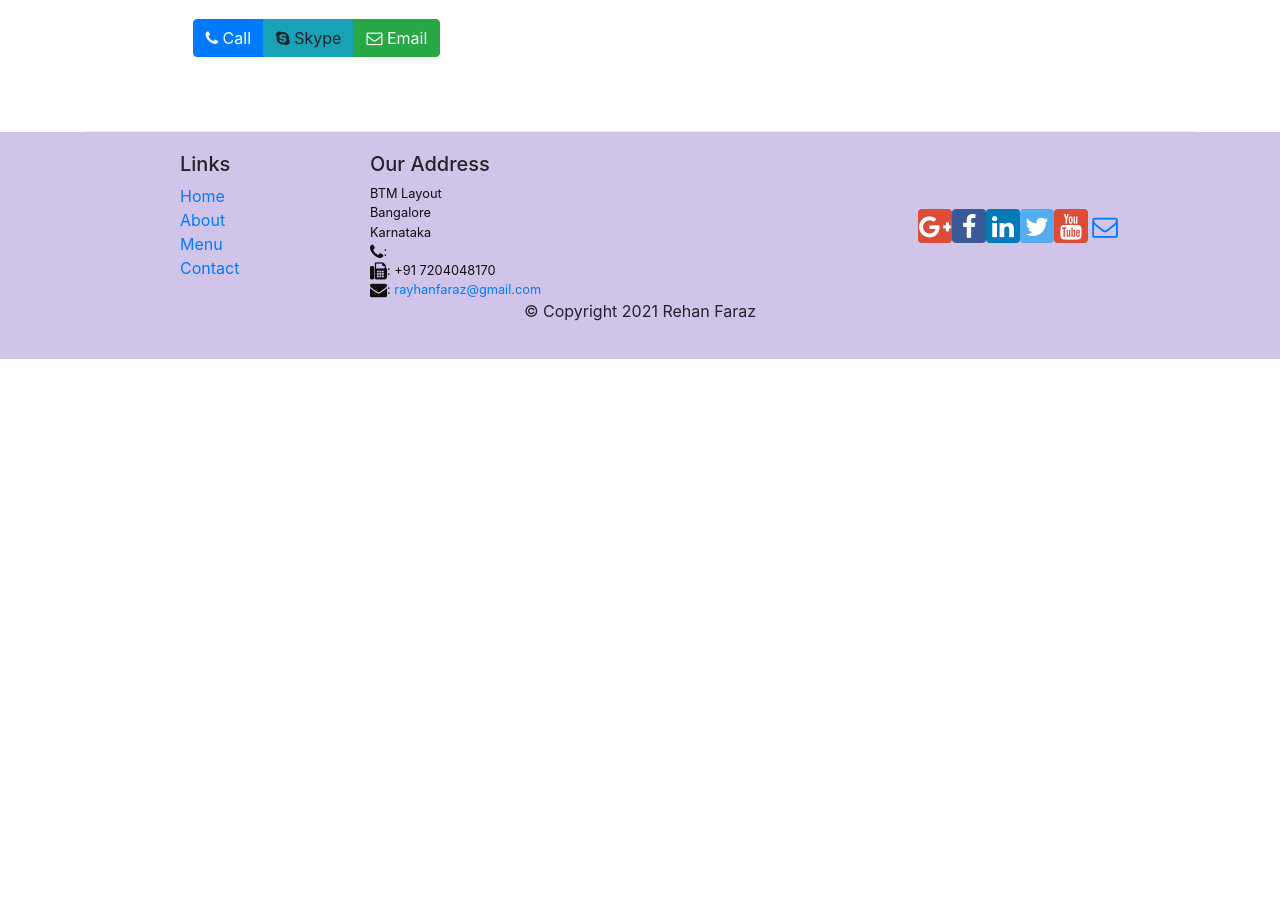
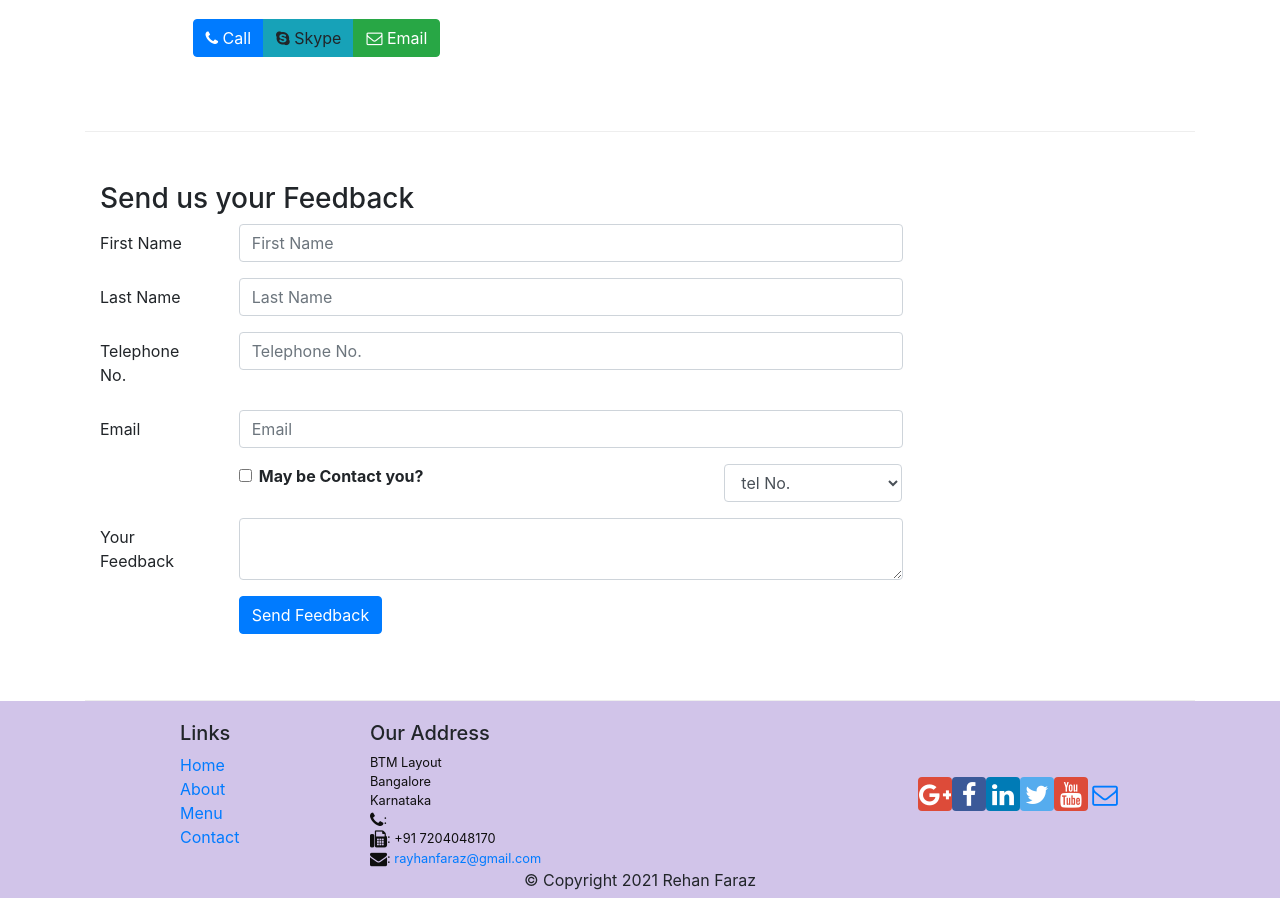
Before and after one commit to rehandbit/confusion, a React (Create React App) app: page /contactus in a window 1280 px wide. Shown: the part 740-1638 px from the top of the page. Before the commit the page ends 1099 px from the top, so only its background shows below. Built offline with nearby package versions, Linux system fonts and the light colour scheme.

Commit message:
Controlled Form

```diff
--- a/src/Components/AboutComponent.js
+++ b/src/Components/AboutComponent.js
@@ -3,11 +3,10 @@ import { Breadcrumb, BreadcrumbItem, Card, CardBody, CardHeader, Media } from 'r
 import { Link } from 'react-router-dom';
 import { LEADERS } from '../shared/leaders';
 
-function About() {
 
 // here i have pulling data directly from LEADERS from leaders.js
 // i take leaderssss const because there is already leaders , leader in another file in order get out of confusion i changed name to leaderssss and mapping directly into LEADERS
-
+function About() {
     const leaderssss = LEADERS.map((leadere) => {
         return (
            <Media tag="li">
--- a/src/Components/ContactComponent.js
+++ b/src/Components/ContactComponent.js
@@ -1,8 +1,46 @@
-import React from 'react';
+import React, { Component } from 'react';
 import { Link } from 'react-router-dom';
-import { Breadcrumb, BreadcrumbItem } from 'reactstrap';
+import { Breadcrumb, BreadcrumbItem,  Col, Form, FormGroup, Input, Label, Button } from 'reactstrap';
 
-function Contact(props) {
+
+    class  Contact extends Component {
+        constructor(props) {
+            super(props)
+
+            this.state = {
+                firstName: '',
+                lastName: '',
+                telNum: '',
+                email: '',
+                agree: false,
+                contactType: 'Tel.',
+                message: ''
+            }
+            this.handleSubmit = this.handleSubmit.bind(this)
+            this.handleInputChange = this.handleInputChange.bind(this)
+
+        }
+
+        handleInputChange(event) {
+            const target = event.target;
+            const value = target.type === 'checkbox' ? target.checked : target.value;
+            const name = target.name;
+
+            this.setState ({
+                [name] : value
+            })
+
+        }
+
+        handleSubmit(event) {
+            console.log("Current State is :" + JSON.stringify(this.state));
+            alert("Current State is :"  + JSON.stringify(this.state));
+            event.preventDefault();
+        }
+
+
+        render() {
+
             return(
                 <div className="container">
                     <div className="row">
@@ -41,8 +79,73 @@ function Contact(props) {
                             </div>
                         </div>
                     </div>
+                    <div className="row row-content">
+                        <div className="col-12">
+                            <h3>Send us your Feedback</h3>
+                        </div>
+                        <div className="col-12 col-md-9">
+                            <Form onSubmit={this.handleSubmit}>
+                                <FormGroup row>
+                                    <Label htmlFor="firstName" md={2}>First Name</Label>
+                                    <Col md={10}>
+                                        <Input type="text" id="firstName" name="firstName" placeholder="First Name" value={this.state.firstName} onChange={this.handleInputChange} />
+                                    </Col>
+                                </FormGroup>
+                                <FormGroup row>
+                                    <Label htmlFor="lastName" md={2}>Last Name</Label>
+                                    <Col md={10}>
+                                        <Input type="text" id="lastName" name="lastName" placeholder="Last Name" value={this.state.lastName}  onChange={this.handleInputChange}/>
+                                    </Col>
+                                </FormGroup>
+                                <FormGroup row>
+                                    <Label htmlFor="telNum" md={2}>Telephone No.</Label>
+                                    <Col md={10}>
+                                        <Input type="text" id="telNum" name="telNum" placeholder="Telephone No." value={this.state.telNum} onChange={this.handleInputChange} />
+                                    </Col>
+                                </FormGroup>
+                                <FormGroup row>
+                                    <Label htmlFor="email" md={2}>Email</Label>
+                                    <Col md={10}>
+                                        <Input type="email" id="email" name="email" placeholder="Email" value={this.state.email} onChange={this.handleInputChange} />
+                                    </Col>
+                                </FormGroup>
+                                <FormGroup row>
+                                    <Col md={{size: 6, offset: 2}}>
+                                        <FormGroup check>
+                                            <Label check>
+                                                <Input type="checkbox" name="agree" checked={this.state.agree} onChange={this.handleInputChange} /> {' '}
+                                                <strong>
+                                                    May be Contact you?
+                                                </strong>
+                                            </Label>
+                                        </FormGroup>
+                                    </Col>
+                                    <Col md={{size: 3, offset: 1}}>
+                                        <Input type="select" name="contactType" value={this.state.contactType} onChange={this.handleInputChange} >
+                                            <option>tel No.</option>
+                                            <option>Email</option>
+                                        </Input>
+                                    </Col>
+                                </FormGroup>
+                                <FormGroup row>
+                                    <Label htmlFor="message" md={2}>Your Feedback</Label>
+                                    <Col md={10}>
+                                        <Input type="textarea" id="feedback" name="message" row="12"  value={this.state.message} onChange={this.handleInputChange} />
+                                    </Col>
+                                </FormGroup>
+                                <FormGroup row>
+                                    <Col md={{size:10, offset:2}}>
+                                        <Button type="submit" color="primary">
+                                            Send Feedback
+                                        </Button>
+                                    </Col>
+                                </FormGroup>
+                            </Form>
+                        </div>
+                    </div>
                 </div>
             );
         }
+}
 
 export default Contact;
```
Also changed, not shown: src/Components/MainComponent.js (line endings or trailing spaces). Lines whose indentation alone changed are shown as unchanged.
